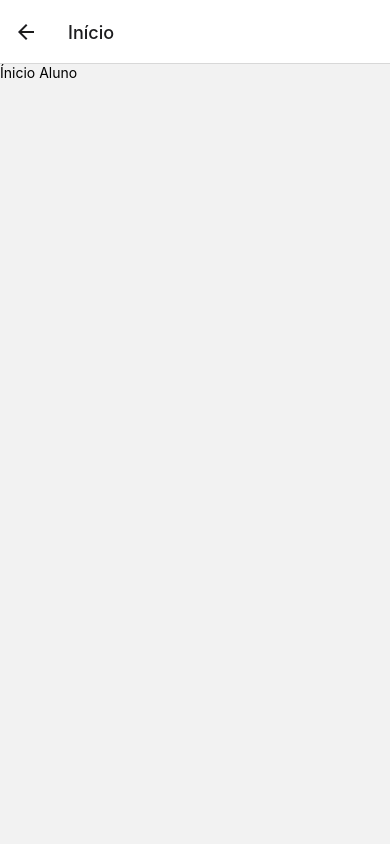
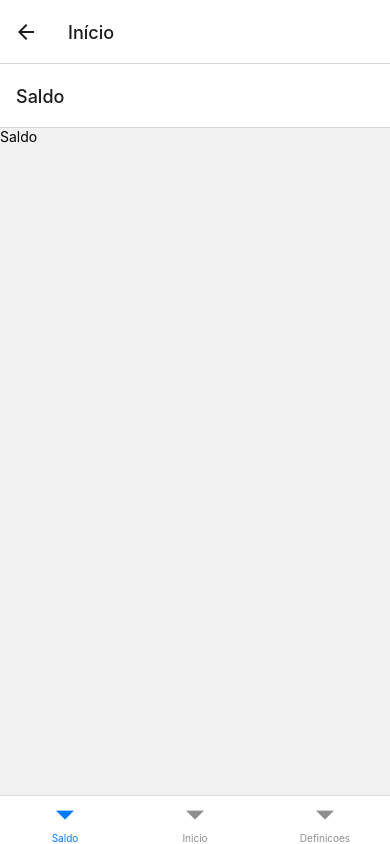
Before and after one commit to sharpramer/BarON, a React Native app: screen /PaginaInicialAluno in a window 390 px wide. Built offline with nearby package versions, Linux system fonts and the light colour scheme.

Commit message:
Adicionando navegação por separadores na parte inferio daPágina de Início do Aluno, remoção de pacotes não utilizados no projeto

```diff
--- a/Paginas/PaginaInicialAluno.js
+++ b/Paginas/PaginaInicialAluno.js
@@ -1,10 +1,39 @@
-import React, {useState} from "react"
-import { StyleSheet, View, TouchableHighlight, TextInput, Text, Image} from "react-native";
+import React from "react";
+import { View, Text } from "react-native";
+import { createBottomTabNavigator } from "@react-navigation/bottom-tabs";
 
-export default function PaginaInicialAluno({navigation}) {
-    return(
-      <View>
-        <Text>Ínicio Aluno</Text>
-      </View>
-    )
+const Separador = createBottomTabNavigator();
+
+function PaginaInicio() {
+  return (
+    <View>
+      <Text>Início</Text>
+    </View>
+  );
 }
+
+function PaginaSaldo() {
+  return (
+    <View>
+      <Text>Saldo</Text>
+    </View>
+  );
+}
+
+function PaginaDefinicoes() {
+  return (
+    <View>
+      <Text>Definições</Text>
+    </View>
+  );
+}
+
+export default function PaginaInicialAluno() {
+  return (
+    <Separador.Navigator>
+      <Separador.Screen name="Saldo" component={PaginaSaldo} />
+      <Separador.Screen name="Inicio" component={PaginaInicio} />
+      <Separador.Screen name="Definicoes" component={PaginaDefinicoes} />
+    </Separador.Navigator>
+  );
+}
--- a/package.json
+++ b/package.json
@@ -9,6 +9,7 @@
     "web": "expo start --web"
   },
   "dependencies": {
+    "@react-navigation/bottom-tabs": "^6.5.11",
     "@react-navigation/native": "^6.1.9",
     "@react-navigation/stack": "^6.3.20",
     "expo": "~49.0.18",
@@ -17,6 +18,7 @@
     "react": "18.2.0",
     "react-native": "0.72.6",
     "react-native-gesture-handler": "~2.12.0",
+    "react-native-reanimated": "~3.3.0",
     "react-native-safe-area-context": "4.6.3",
     "react-native-screens": "~3.22.0"
   },
```
Also changed, not shown: 1 other file (tests, documents, lock files or other folders).
